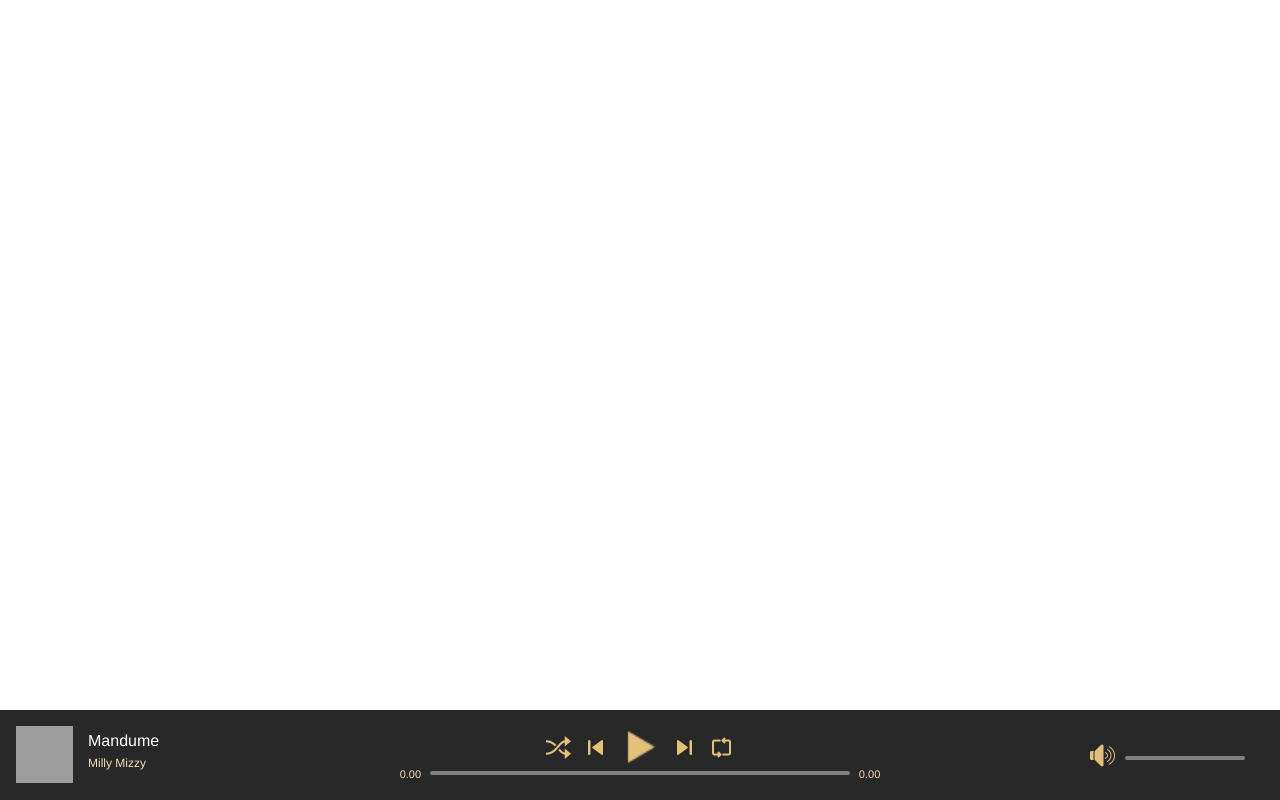
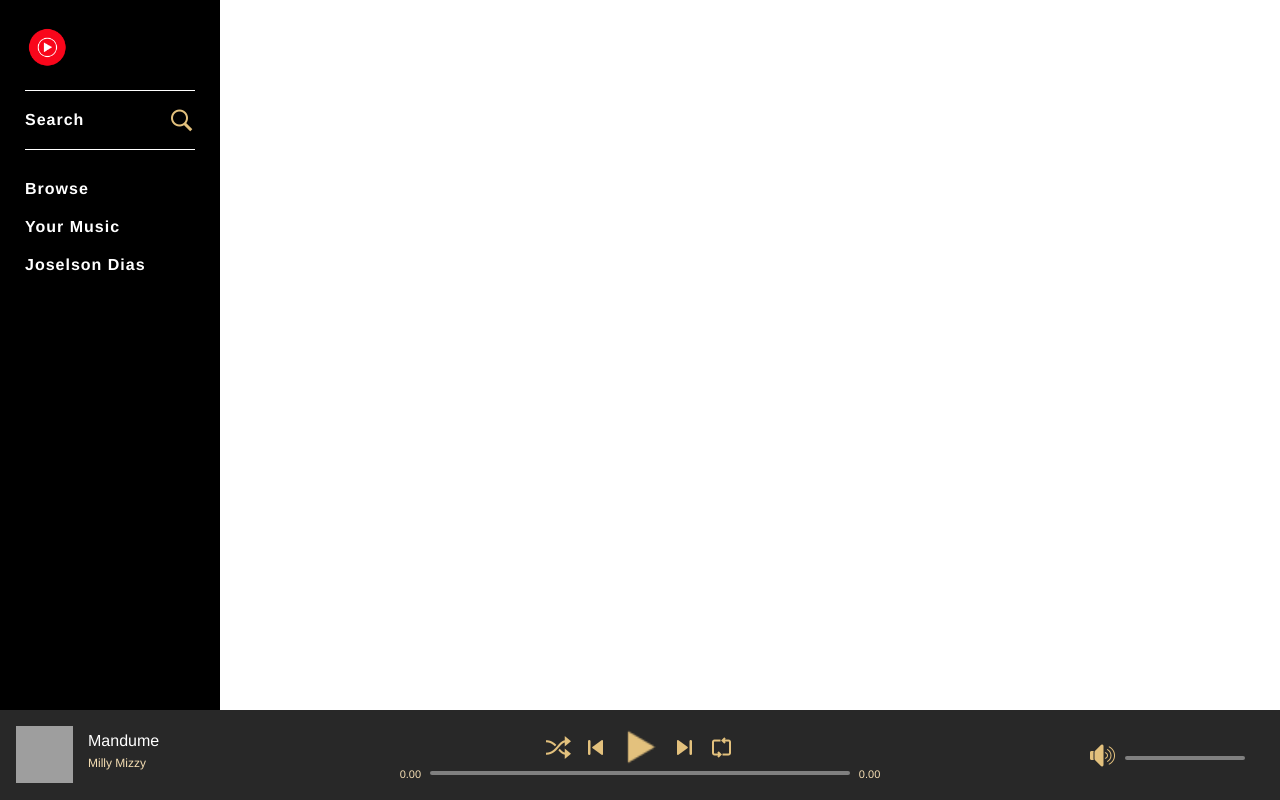
Before and after one commit to JCassio1/PHP-Music-Player, a PHP site: page / in a window 1280 px wide. Run offline with PHP 8.4, Linux system fonts and the light colour scheme; the visitor is signed in with stand-in values (Sample User, id 1); grey boxes are pictures that could not be loaded.

Commit message:
Add left side bar and elements. (create songs database)

```diff
--- a/index.php
+++ b/index.php
@@ -25,6 +25,39 @@ else{
       <div id="mainContainer">
 
         <div id="topContainer">
+
+           <div id="navBarContainer">
+             <nav class="navBar">
+               <a href="index.php" class="logo">
+                 <img src="assets/images/logo/jdMusicLogo.png" alt="jdMusicLogo">
+               </a>
+
+               <div class="group">
+                 <div class="navItem">
+                   <a href="search.php" class="navItemLink">Search <img src="assets/images/icons/search.png" class="icon" alt="search"></a>
+                 </div>
+
+               </div>
+
+               <div class="group">
+
+                 <div class="navItem">
+                   <div class="navItem">
+                     <a href="browse.php" class="navItemLink">Browse</a>
+                   </div>
+
+                   <div class="navItem">
+                     <a href="yourMusic.php" class="navItemLink">Your Music</a>
+                   </div>
+                   <div class="navItem">
+                     <a href="Profile.php" class="navItemLink">Joselson Dias</a>
+                   </div>
+
+                 </div>
+               </div>
+             </nav>
+
+           </div>
 
         </div>
 
@@ -115,11 +148,8 @@ else{
                       </div>
                     </div>
                   </div>
-
                 </div>
-
               </div>
-
             </div>
         </div>
 
--- a/style.css
+++ b/style.css
@@ -148,3 +148,54 @@ html, body{ /*Addressed the gap in the player*/
   min-height: 100%;
   min-width: 100%;
 }
+
+#navBarContainer{
+  background-color: black;
+  width: 220px;
+  height: 100vh;
+  position: fixed;
+  top: 0;
+  left: 0;
+}
+
+.navBar{
+  display: flex;
+  padding: 25px;
+  flex-direction: column;
+  ms-flex-direction: column;
+}
+
+.logo img{
+  width: 45px;
+  margin-bottom: 20px;
+}
+
+.navBar .group {
+  border-top: 1px solid white;
+  padding: 10px 0;
+}
+
+.navBar .navItem{
+  padding: 10px 0;
+  font-size: 16px;
+  font-weight: 700;
+  display: block;
+  letter-spacing: 1px;
+  position: relative;
+}
+
+.navItemLink{
+  color: white;
+  text-decoration: none; /*underlined*/
+}
+
+.navItemLink:hover {
+  color: grey;
+}
+
+.navItemLink .icon {
+  position: absolute;
+  right: 1;
+  top: 7;
+  width: 25px;
+}
```
Also changed, not shown: assets/images/logo/jdMusicLogo.png (added).
